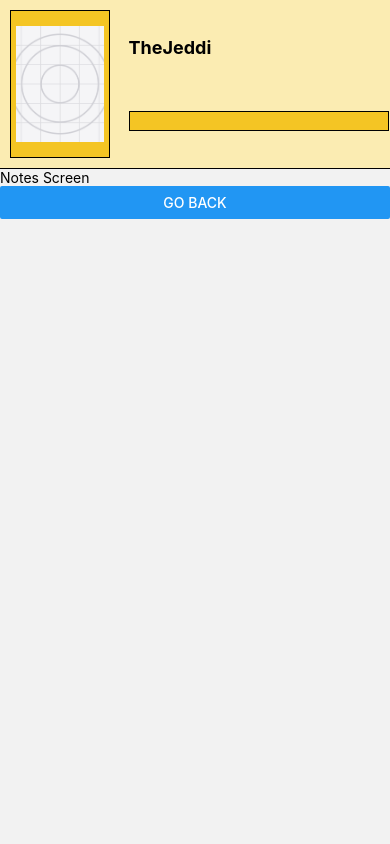
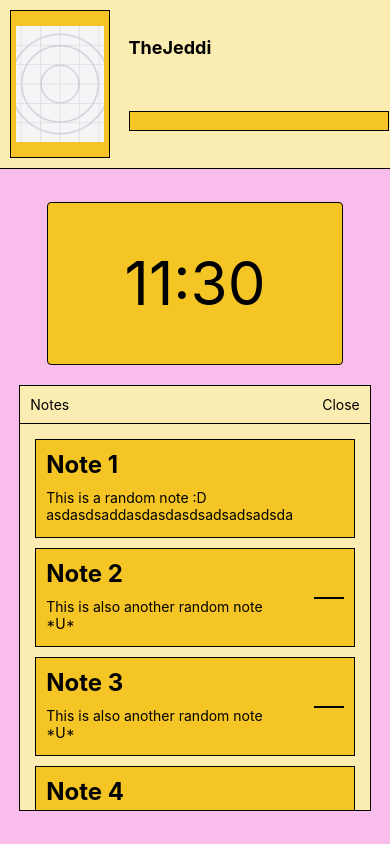
Before and after one commit to jbsalvador06/levelup-mobile-app, a React Native app: screen /Notes in a window 390 px wide. Built offline with nearby package versions, Linux system fonts and the light colour scheme.

Commit message:
added notes screen and notes and clock component

```diff
--- /dev/null
+++ b/components/Notes.js
@@ -0,0 +1,55 @@
+import { StyleSheet, Text, TouchableOpacity, View } from "react-native";
+
+const Notes = ({ header, text }) => {
+    return (
+        <View style={styles.notes}>
+            <View style={styles.notesContentContainer}>
+                <View>
+                    <Text style={styles.notesHeader}>{header}</Text>
+                </View>
+                <View>
+                    <Text numberOfLines={3} ellipsizeMode="tail" style={styles.notesContent}>{text}</Text>
+                </View>
+            </View>
+            <TouchableOpacity>
+                <View style={styles.deleteButton}>
+                    {/* <Text>Delete</Text> */}
+                </View>
+            </TouchableOpacity>
+        </View>
+    )
+}
+
+const styles = StyleSheet.create({
+    notes: {
+        flexDirection: 'row',
+        backgroundColor: '#F4C524',
+        borderWidth: 1,
+        width: '100%',
+        maxHeight: '30%',
+        padding: 10,
+        justifyContent: 'space-between',
+        alignItems: 'center',
+        marginBottom: 10
+    },
+    notesContentContainer: {
+        flexDirection: 'column',
+    },
+    notesHeader: {
+        fontSize: 24,
+        fontWeight: 'bold',
+        marginBottom: 10
+    },
+    notesContent: {
+        maxWidth: '90%',
+        paddingBottom: 4
+    },
+    deleteButton: {
+        backgroundColor: '#F18D8D',
+        height: '100%',
+        width: 30,
+        borderWidth: 1,
+    }
+});
+
+export default Notes;
--- a/navigation/appNavigation.js
+++ b/navigation/appNavigation.js
@@ -13,7 +13,7 @@ const AppNavigation = () => {
     return (
         <NavigationContainer>
             <HUD />
-            <Stack.Navigator initialRouteName="Home">
+            <Stack.Navigator initialRouteName="Home" screenOptions={{ animation: 'slide_from_right' }}>
                 <Stack.Screen
                     name="Home"
                     options={{ headerShown: false }}
--- a/screens/HomeScreen.js
+++ b/screens/HomeScreen.js
@@ -38,7 +38,6 @@ const HomeScreen = ({ navigation }) => {
                     </View>
                 </TouchableOpacity>
             </View>
-            {/* <Button title="Go to Details" onPress={() => navigation.navigate('Details')}/> */}
         </View>
     );
 }
--- a/screens/NotesScreen.js
+++ b/screens/NotesScreen.js
@@ -1,12 +1,55 @@
-import { Button, StyleSheet, Text, View } from "react-native";
+import { Button, StyleSheet, Text, TouchableOpacity, View } from "react-native";
+import Clock from "../components/Clock";
+import Notes from "../components/Notes";
+import { ScrollView } from "react-native";
 
 const NotesScreen = ({ navigation }) => {
     return (
-        <View>
-            <Text>Notes Screen</Text>
-            <Button title="Go back" onPress={() => navigation.goBack()}/>
+        <View style={styles.container}>
+            <Clock />
+            <View style={styles.notesContainer}>
+                <View style={styles.notesNavContainer}>
+                    <Text>Notes</Text>
+                    <TouchableOpacity onPress={() => navigation.goBack()}>
+                        <Text>Close</Text>
+                    </TouchableOpacity>
+                </View>
+                <ScrollView style={styles.insideNotesContainer}>
+                    <Notes header={'Note 1'} text={'This is a random note :D asdasdsaddasdasdasdsadsadsadsda'} />
+                    <Notes header={'Note 2'} text={'This is also another random note *U*'} />
+                    <Notes header={'Note 3'} text={'This is also another random note *U*'} />
+                    <Notes header={'Note 4'} text={'This is also another random note *U*'} />
+                    <Notes header={'Note 5'} text={'This is also another random note *U*'} />
+                </ScrollView>
+            </View>
         </View>
     );
 }
 
+const styles = StyleSheet.create({
+    container: {
+        backgroundColor: '#F8BDEB',
+        height: '100%',
+        padding: 10,
+        justifyContent: 'center',
+        alignItems: 'center'
+    },
+    notesContainer: {
+        backgroundColor: '#FBECB2',
+        height: '65%',
+        width: '95%',
+        borderWidth: 1,
+    },
+    notesNavContainer: {
+        flexDirection: 'row',
+        justifyContent: "space-between",
+        padding: 10,
+        borderBottomWidth: 1,
+    },
+    insideNotesContainer: {
+        padding: 15,
+        flex: 1,
+    },
+})
+
 export default NotesScreen;
```
